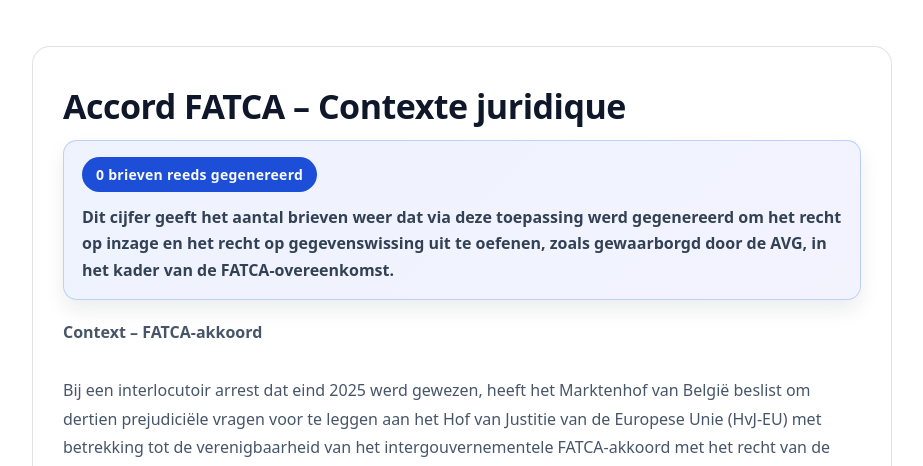
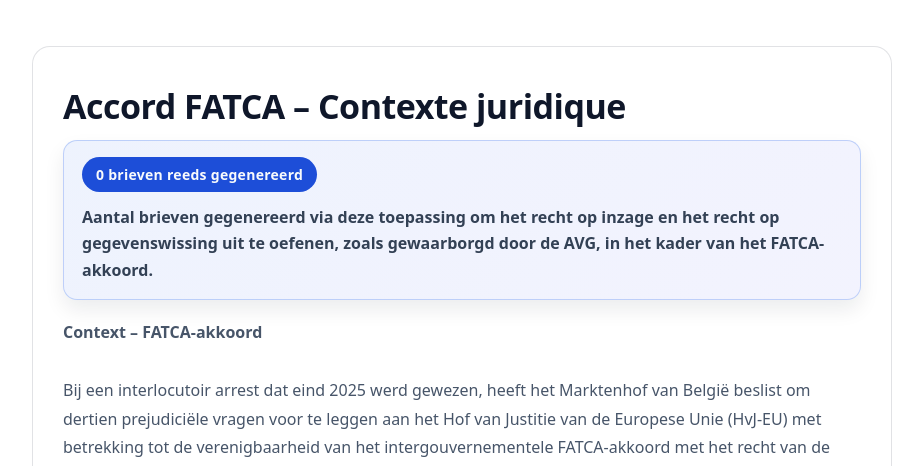
Before and after one commit to lehagrefabien-commits/fatca-application, a Flask app: page /context/nl in a window 1280 px wide. Shown: the part 64-530 px from the top of the page, without its empty margins (178-1101 px from the left). Run offline with Flask 3, Linux system fonts and the light colour scheme; some libraries are stand-ins or nearby versions.

Commit message:
Update langue.html

```diff
--- a/templates/langue.html
+++ b/templates/langue.html
@@ -157,8 +157,7 @@
     {% if lang == "fr" %}
       Nombre de courriers générés via cette application afin d’exercer le droit d’accès et le droit à l’effacement des données personnelles, tels que garantis par le RGPD, dans le contexte de l’accord FATCA.
     {% elif lang == "nl" %}
-      Dit cijfer geeft het aantal brieven weer dat via deze toepassing werd gegenereerd om het recht op inzage en het recht op gegevenswissing uit te oefenen, zoals gewaarborgd door de AVG, in het kader van de FATCA-overeenkomst.
-    {% endif %}
+      Aantal brieven gegenereerd via deze toepassing om het recht op inzage en het recht op gegevenswissing uit te oefenen, zoals gewaarborgd door de AVG, in het kader van het FATCA-akkoord.    {% endif %}
   </p>
   </div>
 {% endif %}
```
